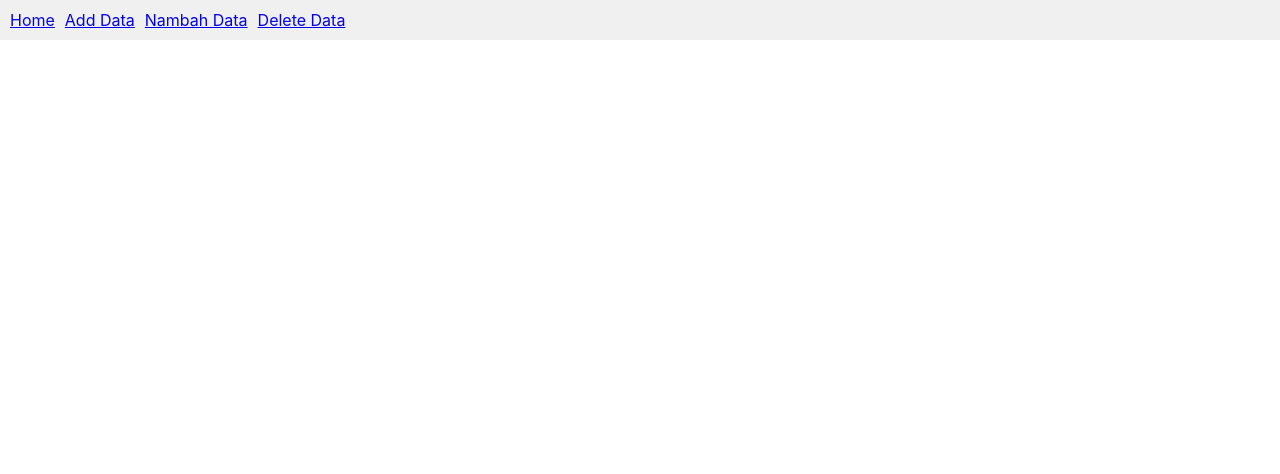
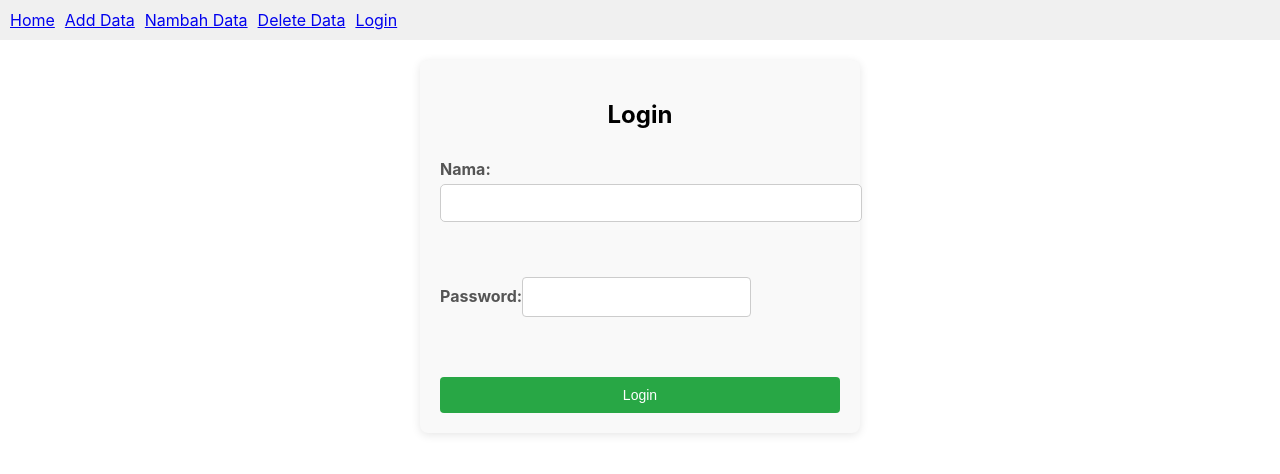
Before and after one commit to barastrong/ReactJS-Data, a React (Create React App) app: page /login in a window 1280 px wide. Shown: the top 474 px of the page. Built offline with nearby package versions, Linux system fonts and the light colour scheme.

Commit message:
DataFirebase

```diff
--- a/src/App.js
+++ b/src/App.js
@@ -3,7 +3,8 @@ import { BrowserRouter as Router, Routes, Route, Link } from 'react-router-dom';
 import Home from './components/Home';  // Correct path to Home component
 import Add from './components/Add';    // Correct path to Add component
 import Nambah from './components/Nambah'; // Correct path to Nambah component
-import Delete from './components/Delete'
+import Delete from './components/Delete';
+import Login from './components/Login'
 
 const App = () => {
     return (
@@ -15,6 +16,7 @@ const App = () => {
                     <Link to="/add" style={{ marginRight: '10px' }}>Add Data</Link>
                     <Link to="/nambah" style={{ marginRight: '10px' }}>Nambah Data</Link>
                     <Link to="/delete" style={{ marginRight: '10px' }}>Delete Data</Link>
+                    <Link to="/login" style={{ marginRight: '10px' }}>Login</Link>
                 </nav>
 
                 {/* Route Definitions */}
@@ -22,7 +24,8 @@ const App = () => {
                     <Route path="/" element={<Home />} />
                     <Route path="/add" element={<Add />} />
                     <Route path="/nambah" element={<Nambah />} />
-                    <Route path="/Delete" element={<Delete />} />
+                    <Route path="/delete" element={<Delete />} />
+                    <Route path="/login" element={<Login />} />
                 </Routes>
             </div>
         </Router>
--- /dev/null
+++ b/src/components/Login.css
@@ -0,0 +1,49 @@
+.login-container {
+    max-width: 400px;
+    margin: 0 auto;
+    padding: 20px;
+    background-color: #f9f9f9;
+    border-radius: 8px;
+    box-shadow: 0 2px 10px rgba(0, 0, 0, 0.1);
+}
+
+h2 {
+    text-align: center;
+    margin-bottom: 20px;
+}
+
+form {
+    display: flex;
+    flex-direction: column;
+    gap: 10px;
+}
+
+input {
+    padding: 10px;
+    border-radius: 4px;
+    border: 1px solid #ccc;
+    font-size: 16px;
+}
+
+button {
+    padding: 10px 20px;
+    background-color: #28a745;
+    color: white;
+    border: none;
+    border-radius: 4px;
+    cursor: pointer;
+}
+
+button:hover {
+    background-color: #218838;
+}
+
+.error-message {
+    color: #dc3545;
+    text-align: center;
+}
+
+.success-message {
+    color: #28a745;
+    text-align: center;
+}
--- /dev/null
+++ b/src/components/Login.js
@@ -0,0 +1,86 @@
+import React, { useState } from 'react';
+import { get, ref } from 'firebase/database';
+import { useNavigate } from 'react-router-dom';
+import { Database } from '../firebase'; // Assuming Firebase is configured
+import './Login.css';
+
+const Login = () => {
+    const [nama, setNama] = useState('');
+    const [password, setPassword] = useState('');
+    const [errorMessage, setErrorMessage] = useState('');
+    const navigate = useNavigate();
+
+    // Handle form submission for login
+    const handleSubmit = (e) => {
+        e.preventDefault();
+
+        // Check if nama and password are filled
+        if (!nama || !password) {
+            setErrorMessage("Please enter both Nama and Password.");
+            return;
+        }
+
+        // Reference to the 'Login' node in Firebase Realtime Database
+        const loginRef = ref(Database, 'Login');
+        get(loginRef)
+            .then((snapshot) => {
+                if (snapshot.exists()) {
+                    const users = snapshot.val();
+                    // Find the user based on the entered Nama
+                    const foundUser = Object.values(users).find((user) => user.Nama === nama);
+                    if (foundUser && foundUser.Password === password) {
+                        // Successful login, check the role
+                        if (foundUser.Role === 'admin') {
+                            // Navigate to admin page
+                            navigate('/');
+                        } else if (foundUser.Role === 'user') {
+                            // Navigate to user page
+                            navigate('/nambah');
+                        } else {
+                            setErrorMessage("Invalid role.");
+                        }
+                    } else {
+                        setErrorMessage("Incorrect Nama or Password.");
+                    }
+                } else {
+                    setErrorMessage("No user data found.");
+                }
+            })
+            .catch((error) => {
+                console.error("Error fetching login data:", error);
+                setErrorMessage("Error during login.");
+            });
+    };
+
+    return (
+        <div className="login-container">
+            <h2>Login</h2>
+            <form onSubmit={handleSubmit}>
+                <label>
+                    Nama:
+                    <input
+                        type="text"
+                        value={nama}
+                        onChange={(e) => setNama(e.target.value)}
+                        required
+                    />
+                </label>
+                <br />
+                <label>
+                    Password:
+                    <input
+                        type="password"
+                        value={password}
+                        onChange={(e) => setPassword(e.target.value)}
+                        required
+                    />
+                </label>
+                <br />
+                <button type="submit">Login</button>
+            </form>
+            {errorMessage && <p className="error-message">{errorMessage}</p>}
+        </div>
+    );
+};
+
+export default Login;
```
